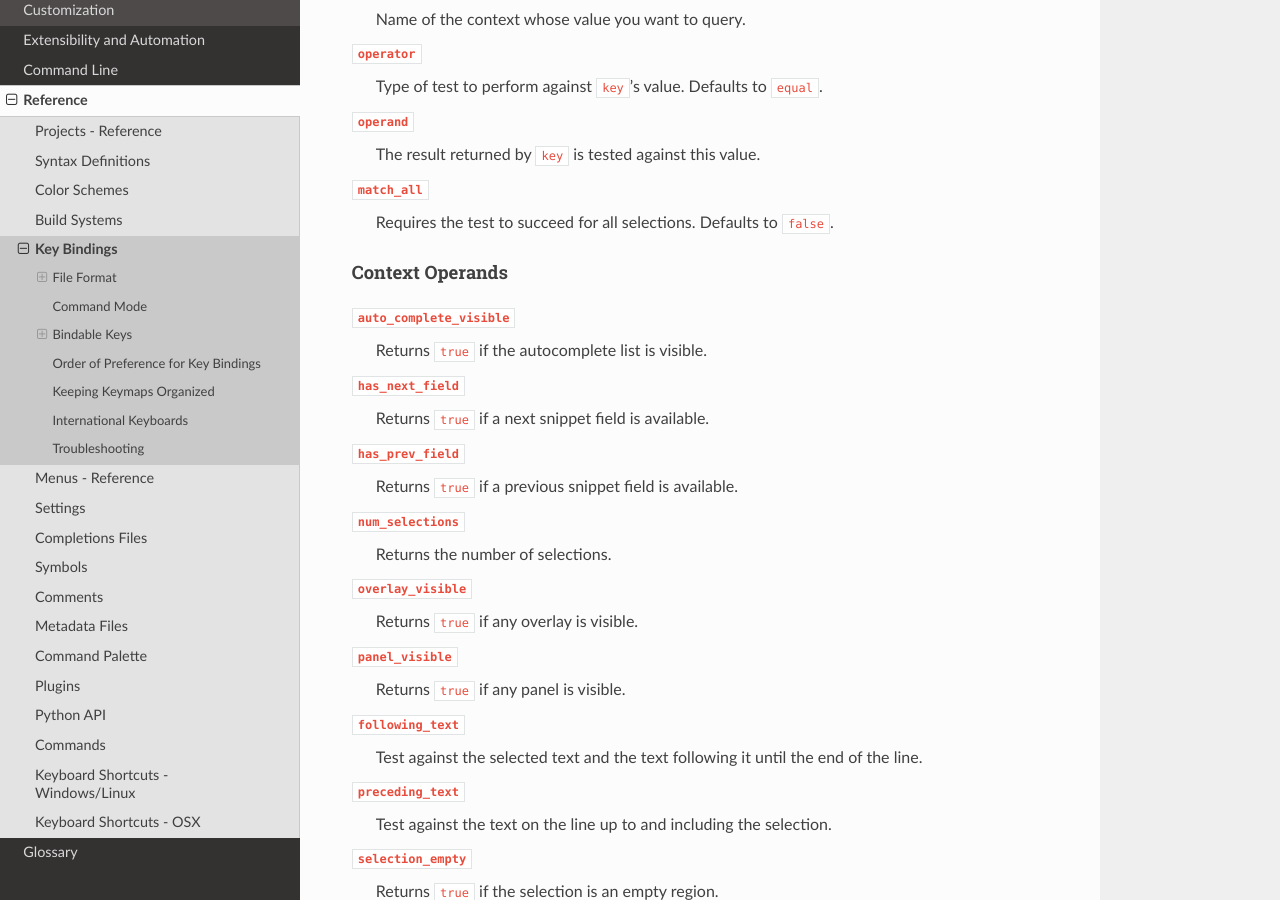
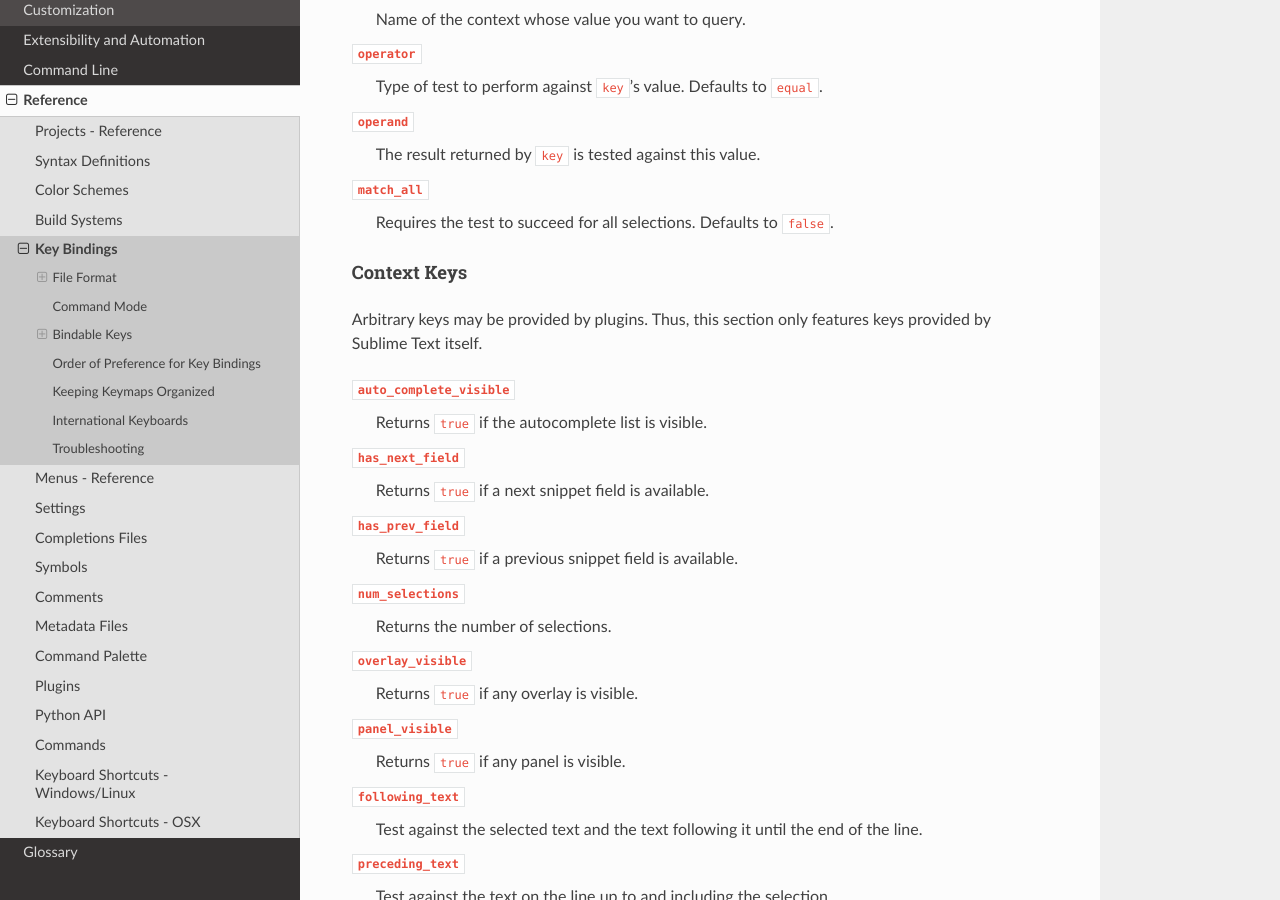
Before and after one commit to guillermooo/sublime-undocs, a Sphinx documentation site: the page built from source/reference/key_bindings.rst, in a window 1280 px wide and 900 px high, scrolled down 1439 px. Built offline with Sphinx 7.4.7 and the Read the Docs theme 2.0.0, drawn with Linux system fonts in a browser that asks for light colours.

Commit message:
Fix section heading

```diff
--- a/source/reference/key_bindings.rst
+++ b/source/reference/key_bindings.rst
@@ -100,8 +100,12 @@ Structure of a Context
    Defaults to ``false``.
 
 
-Context Operands
-^^^^^^^^^^^^^^^^
+Context Keys
+^^^^^^^^^^^^
+
+Arbitrary keys may be provided by plugins.
+Thus, this section only features keys
+provided by Sublime Text itself.
 
 ``auto_complete_visible``
    Returns ``true``
```
